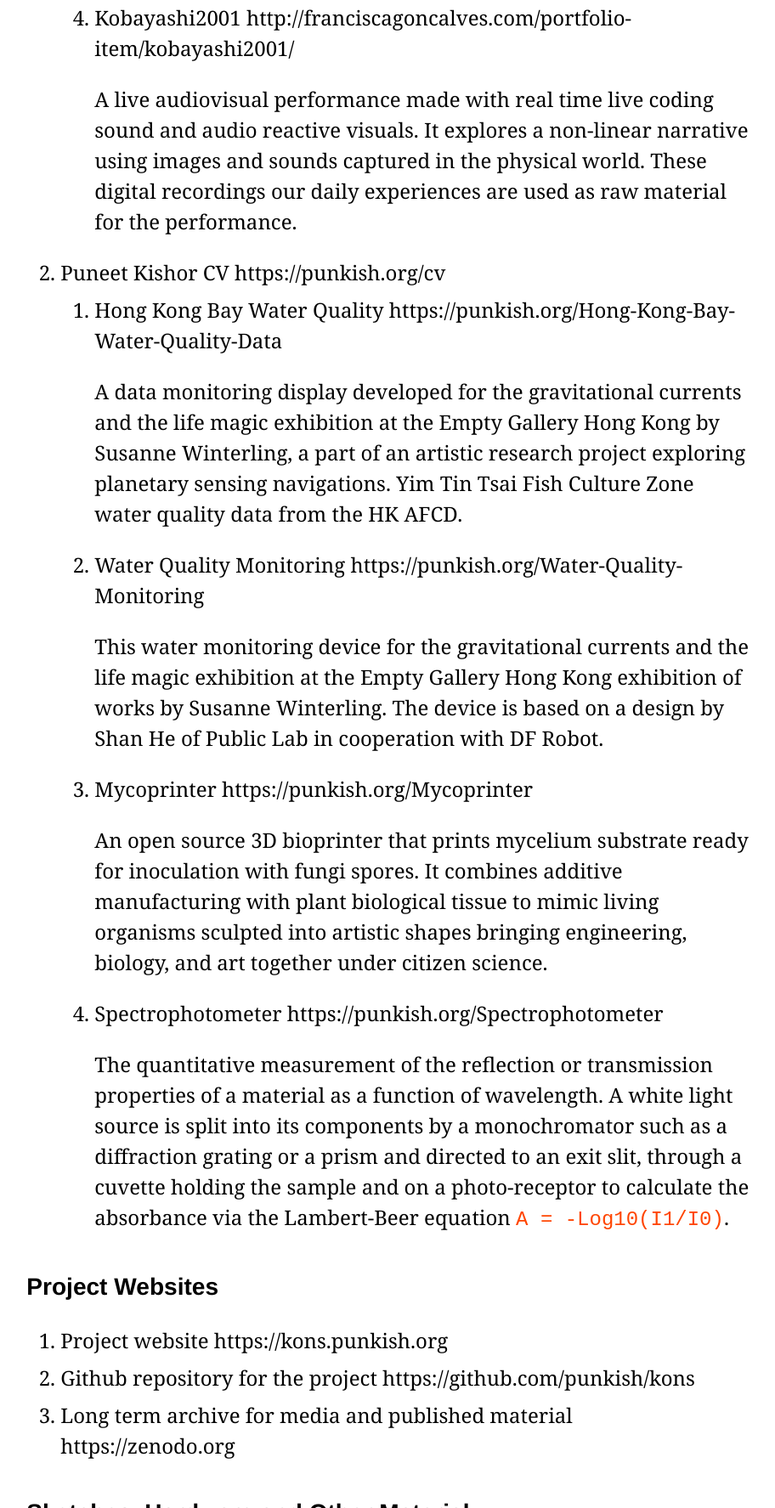
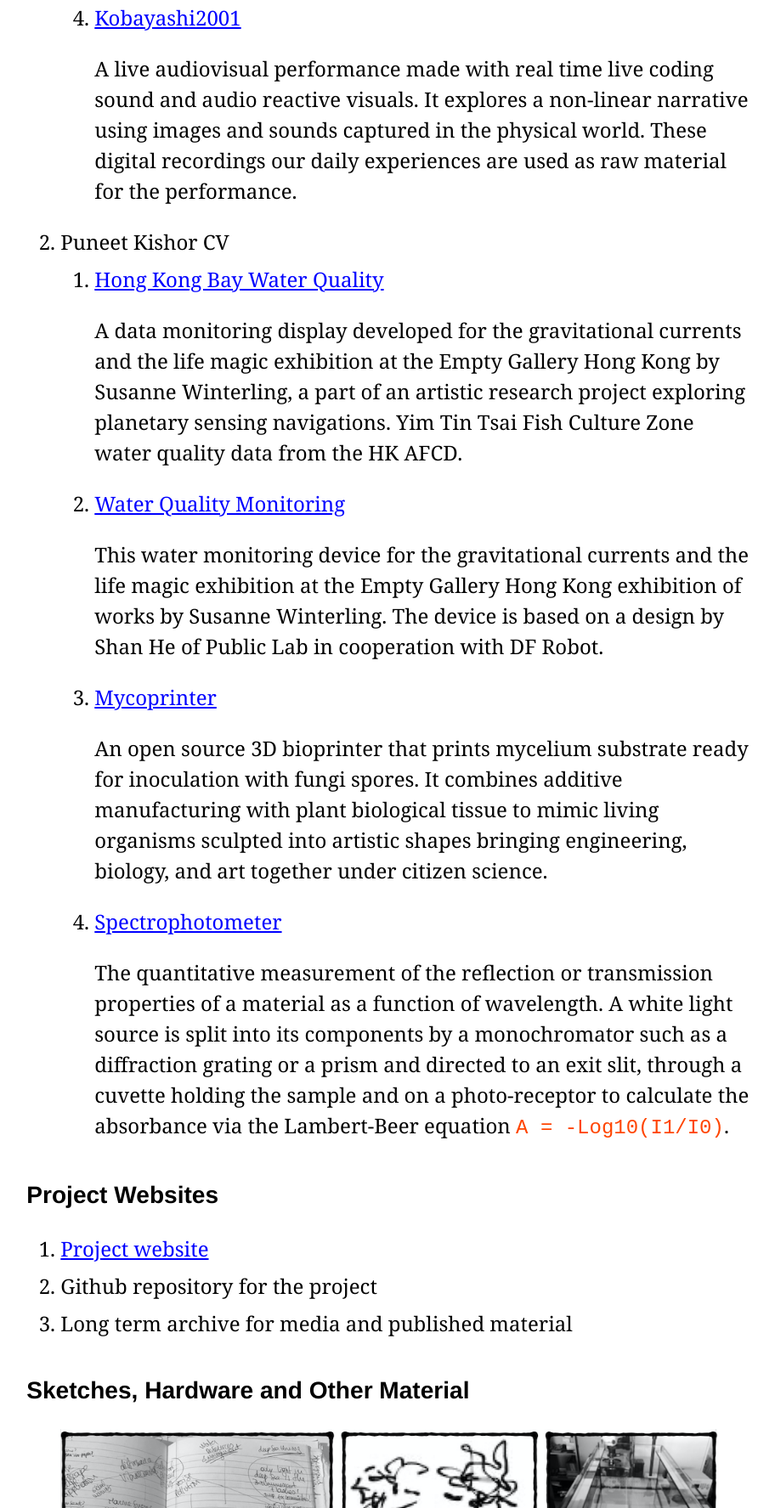
Before and after one commit to punkish/kons, a plain HTML site: page index.html in a window 1280 px wide. Shown: the part 4548-6323 px from the top of the page at 85% size, without its empty margins (182-1094 px from the left). Drawn offline with Linux system fonts and the light colour scheme.

Commit message:
cleaned up the urls

```diff
--- a/index.html
+++ b/index.html
@@ -69,41 +69,41 @@
     <h3>Websites of Related Works</h3>
 
     <ol>
-        <li>Francisca Rocha Gonçalves http://franciscagoncalves.com
+        <li><a href="http://franciscagoncalves.com" target="_blank">Francisca Rocha Gonçalves</a>
             <ol>
-                <li>sound http://franciscagoncalves.com/portfolio-item/sound/
+                <li><a href="http://franciscagoncalves.com/portfolio-item/sound/" target="_blank">sound</a>
                     <p>Testing sensitivity, frequency range, background noise, bandwiths, noise levels of different
                         hydrophones at INESCTEC.</p>
                 </li>
-                <li>Luciferina http://franciscagoncalves.com/portfolio-item/luciferina/
+                <li><a href="http://franciscagoncalves.com/portfolio-item/luciferina/" target="_blank">Luciferina</a>
                     <p>A laser and sound installation exploring noise pollution’s effect on bioluminescence. The
                         audiovisual installation creates an immersive environment through a dialogue between sound and light exposed by vibrations, where the use of low-frequency sounds disturbs light visualisation.</p>
                 </li>
-                <li>Sinø http://franciscagoncalves.com/portfolio-item/sino/
+                <li><a href="http://franciscagoncalves.com/portfolio-item/sino/" target="_blank">Sinø</a>
                     <p>SINØ is an audiovisual live performance that explores the intersections between nature, art and technology. From micro to macro dimensions we work with real time images in a dialogue with laser projection and propose a narrative from the real to the abstract.</p>
                 </li>
-                <li>Kobayashi2001 http://franciscagoncalves.com/portfolio-item/kobayashi2001/
+                <li><a href="http://franciscagoncalves.com/portfolio-item/kobayashi2001/" target="_blank">Kobayashi2001</a>
                     <p>A live audiovisual performance made with real time live coding sound and audio reactive visuals. It
                         explores a non-linear narrative using images and sounds captured in the physical world. These digital recordings our daily experiences are used as raw material for the performance.</p>
                 </li>
             </ol>
         </li>
 
-        <li>Puneet Kishor CV https://punkish.org/cv
+        <li><a href="https://punkish.org/cv" target="_blank"></a>Puneet Kishor CV
             <ol>
-                <li>Hong Kong Bay Water Quality https://punkish.org/Hong-Kong-Bay-Water-Quality-Data
+                <li><a href="https://punkish.org/Hong-Kong-Bay-Water-Quality-Data" target="_blank">Hong Kong Bay Water Quality</a>
                 <p>A data monitoring display developed for the gravitational currents and the life magic exhibition at
                     the Empty Gallery Hong Kong by Susanne Winterling, a part of an artistic research project exploring planetary sensing navigations. Yim Tin Tsai Fish Culture Zone water quality data from the HK AFCD.</p>
                 </li>
-                <li>Water Quality Monitoring https://punkish.org/Water-Quality-Monitoring
+                <li><a href="https://punkish.org/Water-Quality-Monitoring" target="_blank">Water Quality Monitoring</a>
                     <p>This water monitoring device for the gravitational currents and the life magic exhibition at the
                         Empty Gallery Hong Kong exhibition of works by Susanne Winterling. The device is based on a design by Shan He of Public Lab in cooperation with DF Robot.</p>
                 </li>
-                <li>Mycoprinter https://punkish.org/Mycoprinter
+                <li><a href="https://punkish.org/Mycoprinter" target="_blank">Mycoprinter</a>
                     <p>An open source 3D bioprinter that prints mycelium substrate ready for inoculation with fungi
                         spores. It combines additive manufacturing with plant biological tissue to mimic living organisms sculpted into artistic shapes bringing engineering, biology, and art together under citizen science.</p>
                 </li>
-                <li>Spectrophotometer https://punkish.org/Spectrophotometer
+                <li><a href="https://punkish.org/Spectrophotometer" target="_blank">Spectrophotometer</a>
                     <p>The quantitative measurement of the reflection or transmission properties of a material as a
                         function of wavelength. A white light source is split into its components by a monochromator such as a diffraction grating or a prism and directed to an exit slit, through a cuvette holding the sample and on a photo-receptor to calculate the absorbance via the Lambert-Beer equation <code>A = -Log10(I1/I0)</code>.</p>
                 </li>
@@ -114,9 +114,9 @@
     <h3>Project Websites</h3>
 
     <ol>
-        <li>Project website https://kons.punkish.org</li>
-        <li>Github repository for the project https://github.com/punkish/kons</li>
-        <li>Long term archive for media and published material https://zenodo.org</li>
+        <li><a href="https://kons.punkish.org" target="_blank">Project website</a></li>
+        <li><a href="https://github.com/punkish/kons" target="_blank"></a>Github repository</a> for the project</li>
+        <li><a href="https://zenodo.org" target="_blank"></a>Long term archive</a> for media and published material</li>
     </ol>
 
     <h3>Sketches, Hardware and Other Material</h3>
```
